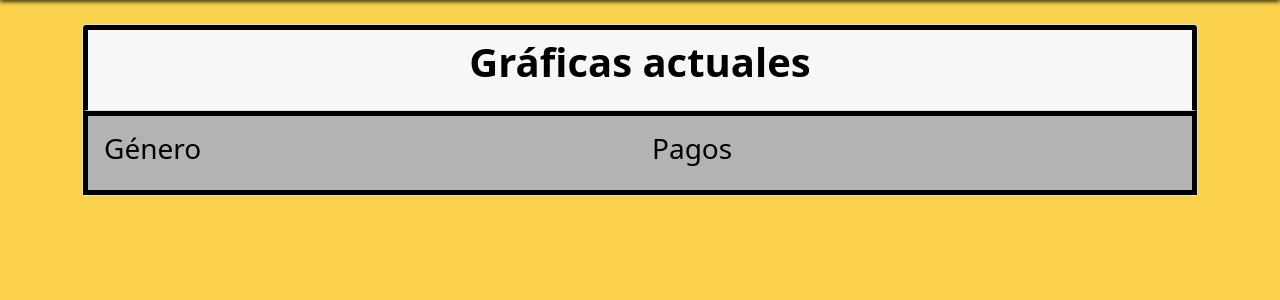
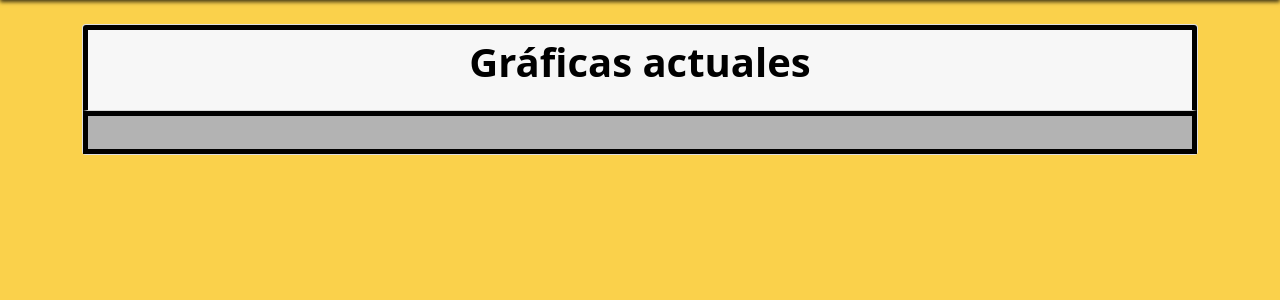
Before and after one commit to DiazAlejandro/apis-t, a PHP site: page /administrador/inicio.php in a window 1280 px wide. Shown: the part 194-494 px from the top of the page. Run offline with PHP 8.4, Linux system fonts and the light colour scheme; the visitor is signed in with stand-in values (Sample User, id 1); data that the repository does not hold is empty; some libraries are stand-ins or nearby versions.

Commit message:
Ajuste en la visualización de las gráficas

```diff
--- a/administrador/inicio.php
+++ b/administrador/inicio.php
@@ -106,11 +106,9 @@ if (!isset($_SESSION['rol'])) {
             <div class="card-body">
                 <div class="row">
                     <div class="col-sm-6">
-                        <h3>Género</h3>
                         <div id="carga_lineal"></div>
                     </div>
                     <div class="col-sm-6">
-                        <h3>Pagos</h3>
                         <div id="carga_barras"></div>
                     </div>
                 </div>
--- a/librerias/barras.php
+++ b/librerias/barras.php
@@ -52,10 +52,10 @@ var data = [{
 }];
 
 var layout = {
-  height: 450,
-  width: 600
+  title: 'Género',
+  font: {size: 13}
 };
-
-Plotly.newPlot('graficaBarras', data, layout);
+var config = {responsive: true}
+Plotly.newPlot('graficaBarras', data, layout, config);
 
 </script>
--- a/librerias/lineal.php
+++ b/librerias/lineal.php
@@ -55,6 +55,10 @@
     };*/
 
     var data = [trace1, trace2];
-
-    Plotly.newPlot('grafica_lineal', data);
+    var layout = {
+        title: 'Género',
+        font: {size: 13}
+    };
+    var config = {responsive: true}
+    Plotly.newPlot('grafica_lineal', data, layout, config);
 </script>
```
